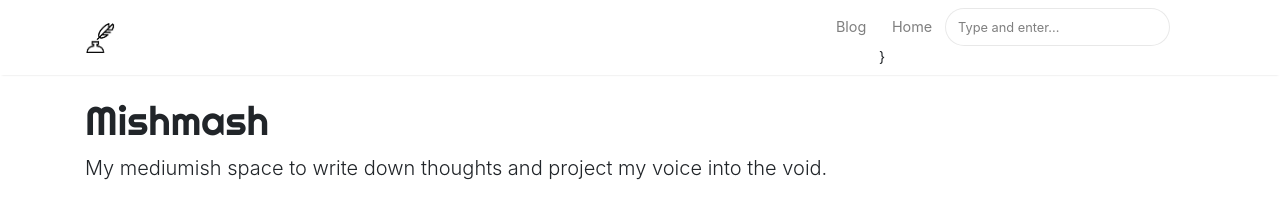
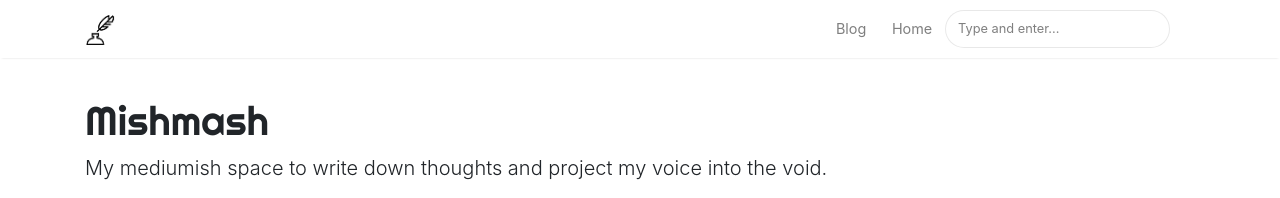
Before and after one commit to ykbarros/blog, a Jekyll site: the page built from _pages/about.md, in a window 1280 px wide. Shown: the top 198 px of the page. Built offline with Jekyll 4.4.1, drawn with Linux system fonts in a browser that asks for light colours; nearby versions of some CDN libraries.

Commit message:
typo correction

```diff
--- a/_layouts/default.html
+++ b/_layouts/default.html
@@ -72,7 +72,7 @@ ga('send', 'pageview');
                 </li>
 
                 <li class="nav-item">
-                <a class="nav-link" href="{{ site.url }}">Home</a>}
+                <a class="nav-link" href="{{ site.url }}">Home</a>
                 </li>
 
                 {% include search-lunr.html %}
```
